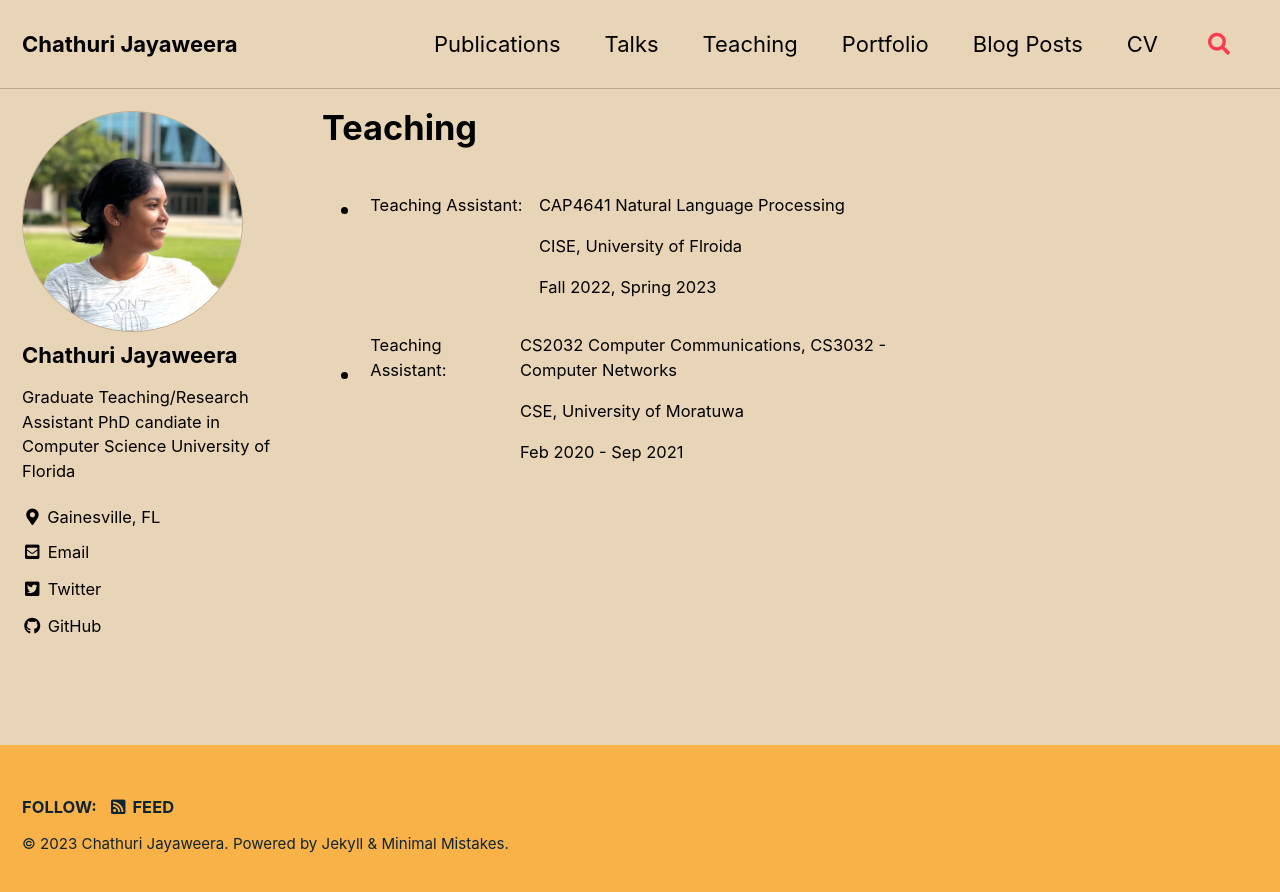
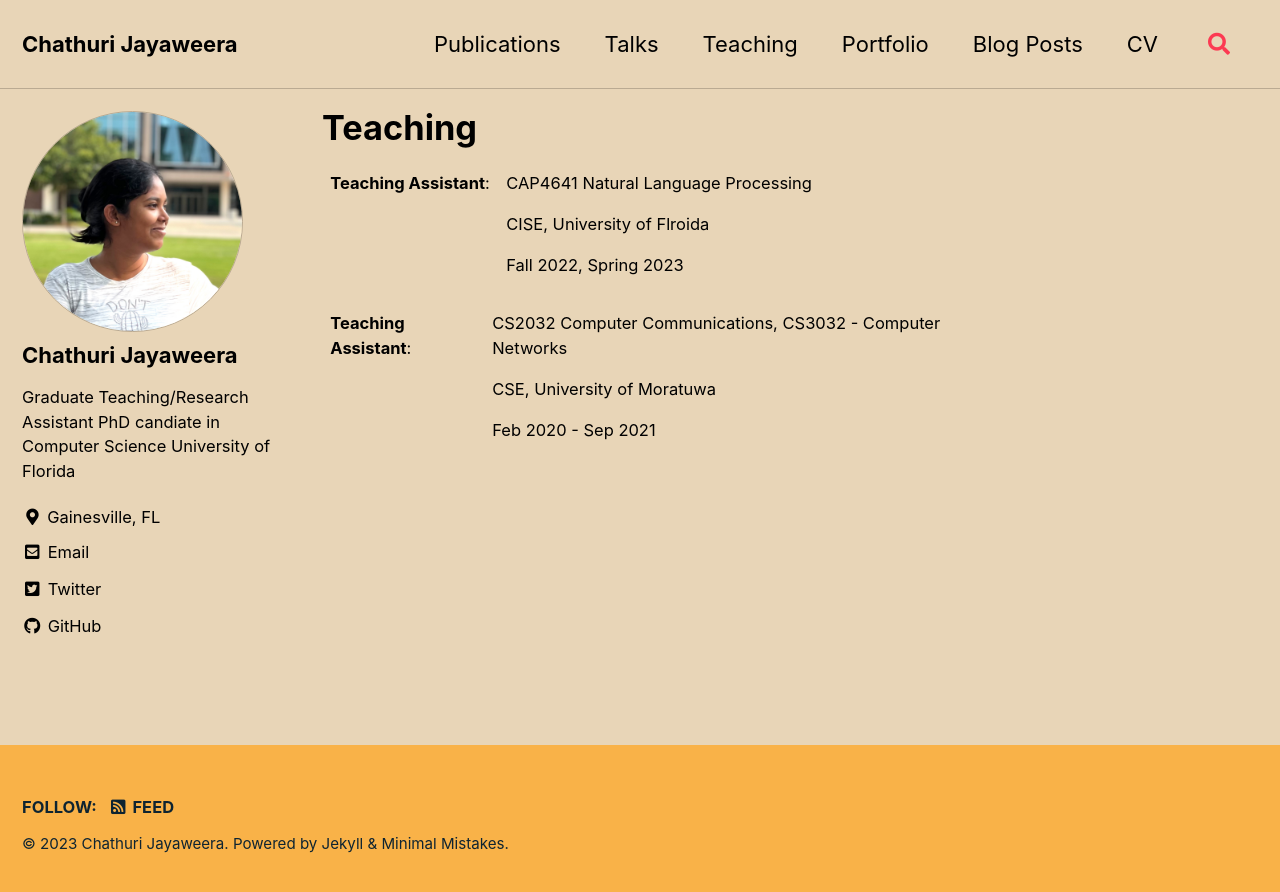
Before and after one commit to chestnutjay/chestnutjay.github.io, a Jekyll site: the page built from _pages/teaching.md, in a window 1280 px wide. Shown: the top 892 px of the page. Built offline with Jekyll 4.4.1, drawn with Linux system fonts in a browser that asks for light colours; cached includes are drawn as plain includes.

```diff
--- a/_pages/teaching.md
+++ b/_pages/teaching.md
@@ -10,10 +10,10 @@ td, th {
 }
 </style>
 
-- Teaching Assistant: | CAP4641 Natural Language Processing
-                      | CISE, University of Flroida
-                      | Fall 2022, Spring 2023
+**Teaching Assistant**: | CAP4641 Natural Language Processing
+                    | CISE, University of Flroida
+                    | Fall 2022, Spring 2023
 
-- Teaching Assistant: | CS2032 Computer Communications, CS3032 - Computer Networks
-                      | CSE, University of Moratuwa
-                      | Feb 2020 - Sep 2021
+**Teaching Assistant**: | CS2032 Computer Communications, CS3032 - Computer Networks
+                    | CSE, University of Moratuwa
+                    | Feb 2020 - Sep 2021
```
